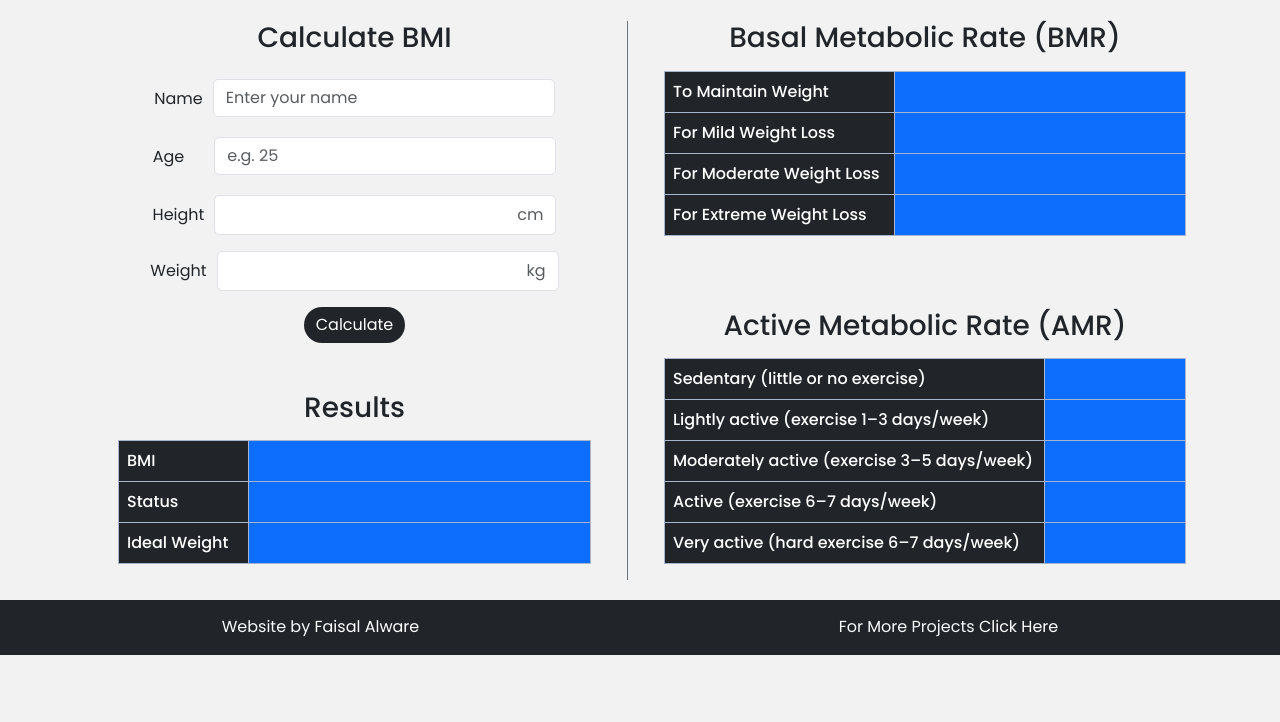
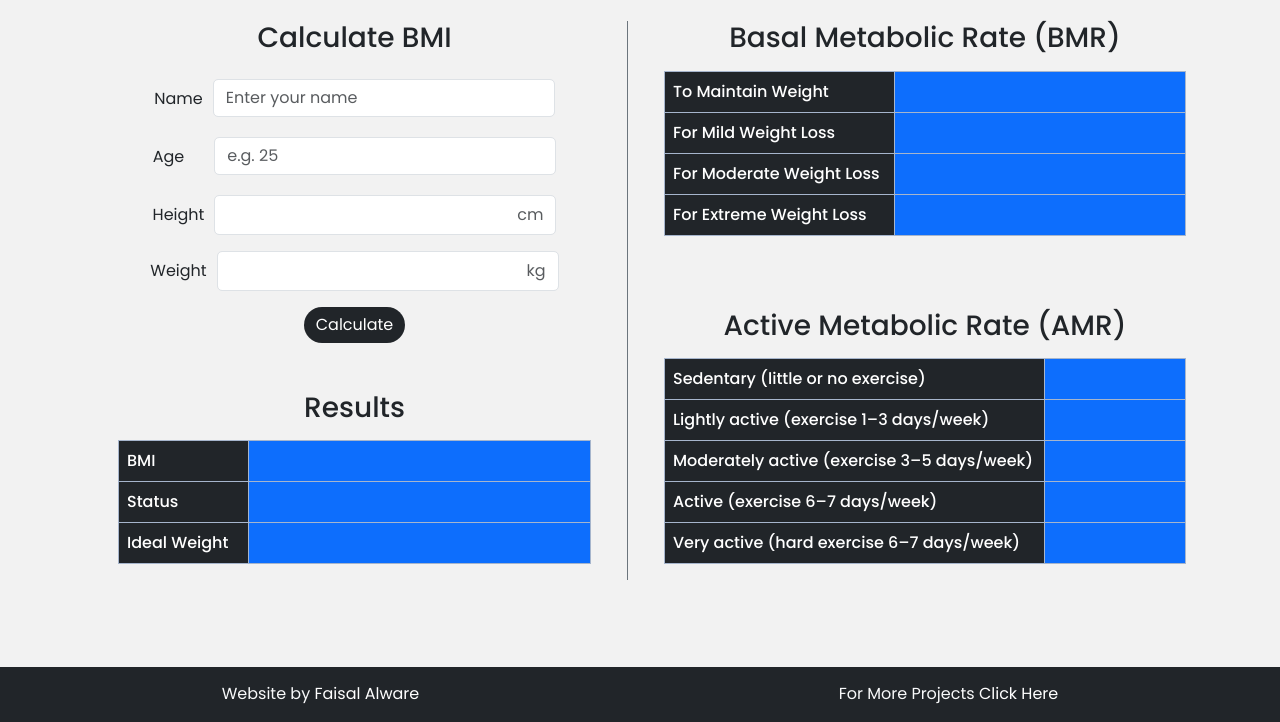
Before and after one commit to faisalalware/bmi-calculator, a plain HTML site: page index.html in a window 1280 px wide. Shown: the part 78-800 px from the top of the page. Drawn offline with nearby package versions, Linux system fonts and the light colour scheme.

Commit message:
footer position fixed

```diff
--- a/style.css
+++ b/style.css
@@ -9,6 +9,7 @@
 
 body {
     background-color: #f2f2f2;
+    margin-bottom: 50px;
 }
 
 input {
@@ -117,6 +118,14 @@ input::placeholder {
     color: white !important;
 }
 
+footer{
+    position: fixed;
+    bottom: 0px;
+    left: 0px;
+    right: 0px;
+    margin-bottom: 0px;
+}
+
 footer p {
     margin-top: 15px;
 }
```
